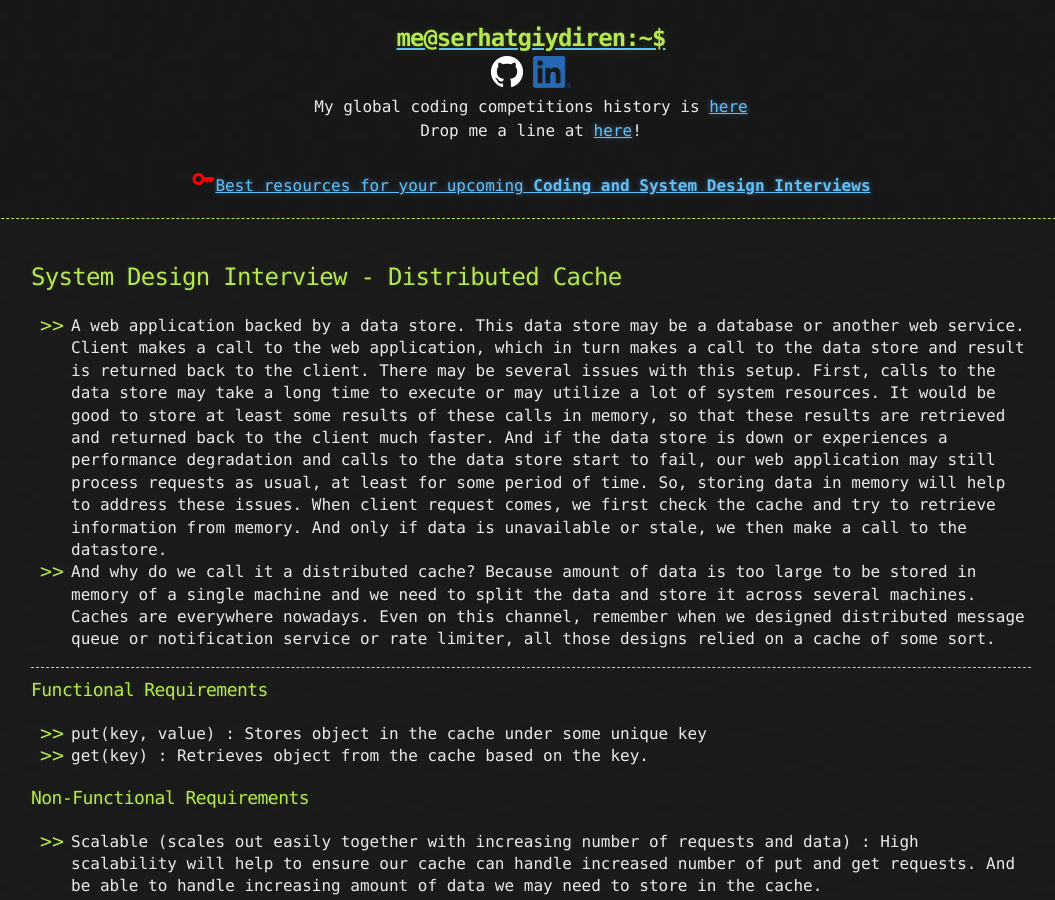
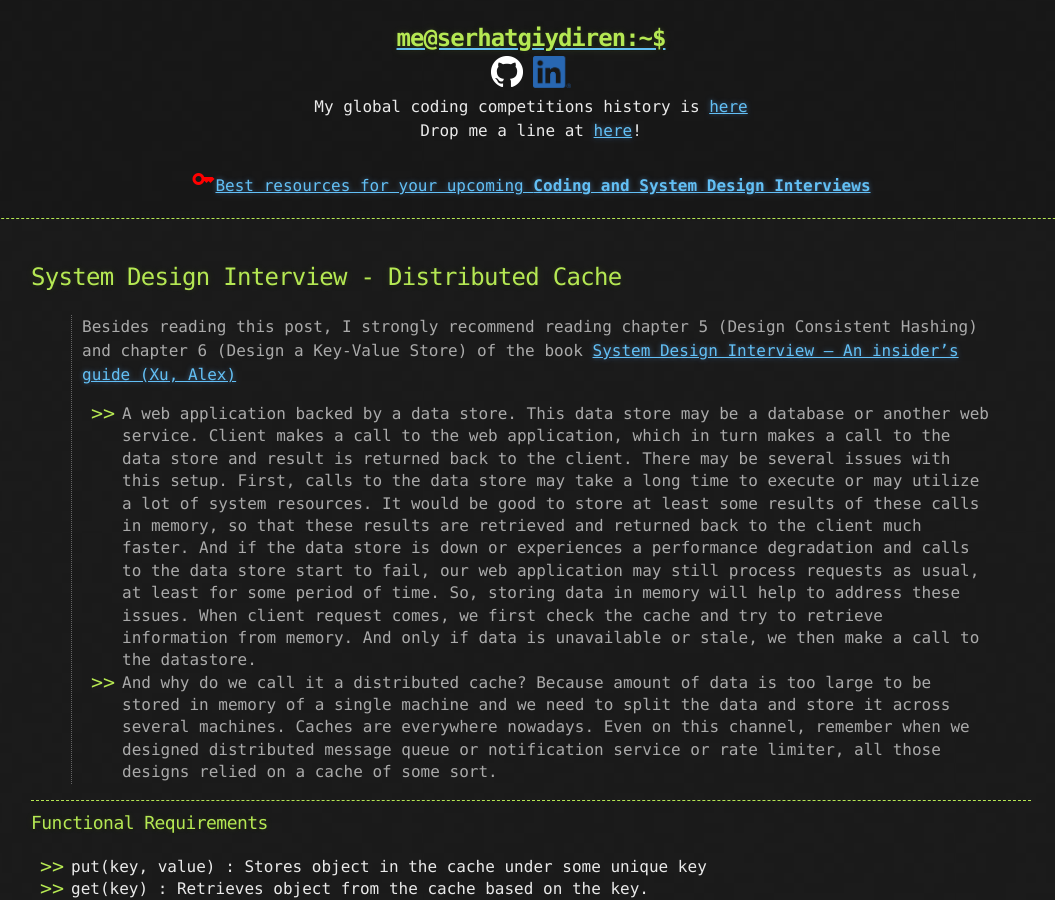
Before and after one commit to goodHunter27/serhatgiydiren.github.io, a Jekyll site: the page built from _posts/2022-01-17-system-design-interview-distributed-cache.md, in a window 1280 px wide and 900 px high. Shown: the whole window, without its empty margins (109-1164 px from the left). Built offline with Jekyll 4.4.1, drawn with Linux system fonts in a browser that asks for light colours; a script that is not in the unit is left out.

Commit message:
Update 2022-01-17-system-design-interview-distributed-cache.md

```diff
--- a/_posts/2022-01-17-system-design-interview-distributed-cache.md
+++ b/_posts/2022-01-17-system-design-interview-distributed-cache.md
@@ -3,6 +3,8 @@ title: System Design Interview - Distributed Cache
 published: true
 ---
 
+> Besides reading this post, I strongly recommend reading chapter 5 (Design Consistent Hashing) and chapter 6 (Design a Key-Value Store) of the book [System Design Interview – An insider's guide (Xu, Alex)](https://www.amazon.com/dp/B08CMF2CQF?tag=sg20220822-20&linkCode=ogi&th=1&psc=1){:target="_blank"}
+>
 - A web application backed by a data store. This data store may be a database or another web service. Client makes a call to the web application, which in turn makes a call to the data store and result is returned back to the client. There may be several issues with this setup. First, calls to the data store may take a long time to execute or may utilize a lot of system resources. It would be good to store at least some results of these calls in memory, so that these results are retrieved and returned back to the client much faster. And if the data store is down or experiences a performance degradation and calls to the data store start to fail, our web application may still process requests as usual, at least for some period of time. So, storing data in memory will help to address these issues. When client request comes, we first check the cache and try to retrieve information from memory. And only if data is unavailable or stale, we then make a call to the datastore.
 - And why do we call it a distributed cache? Because amount of data is too large to be stored in memory of a single machine and we need to split the data and store it across several machines. Caches are everywhere nowadays. Even on this channel, remember when we designed distributed message queue or notification service or rate limiter, all those designs relied on a cache of some sort.
 
```
